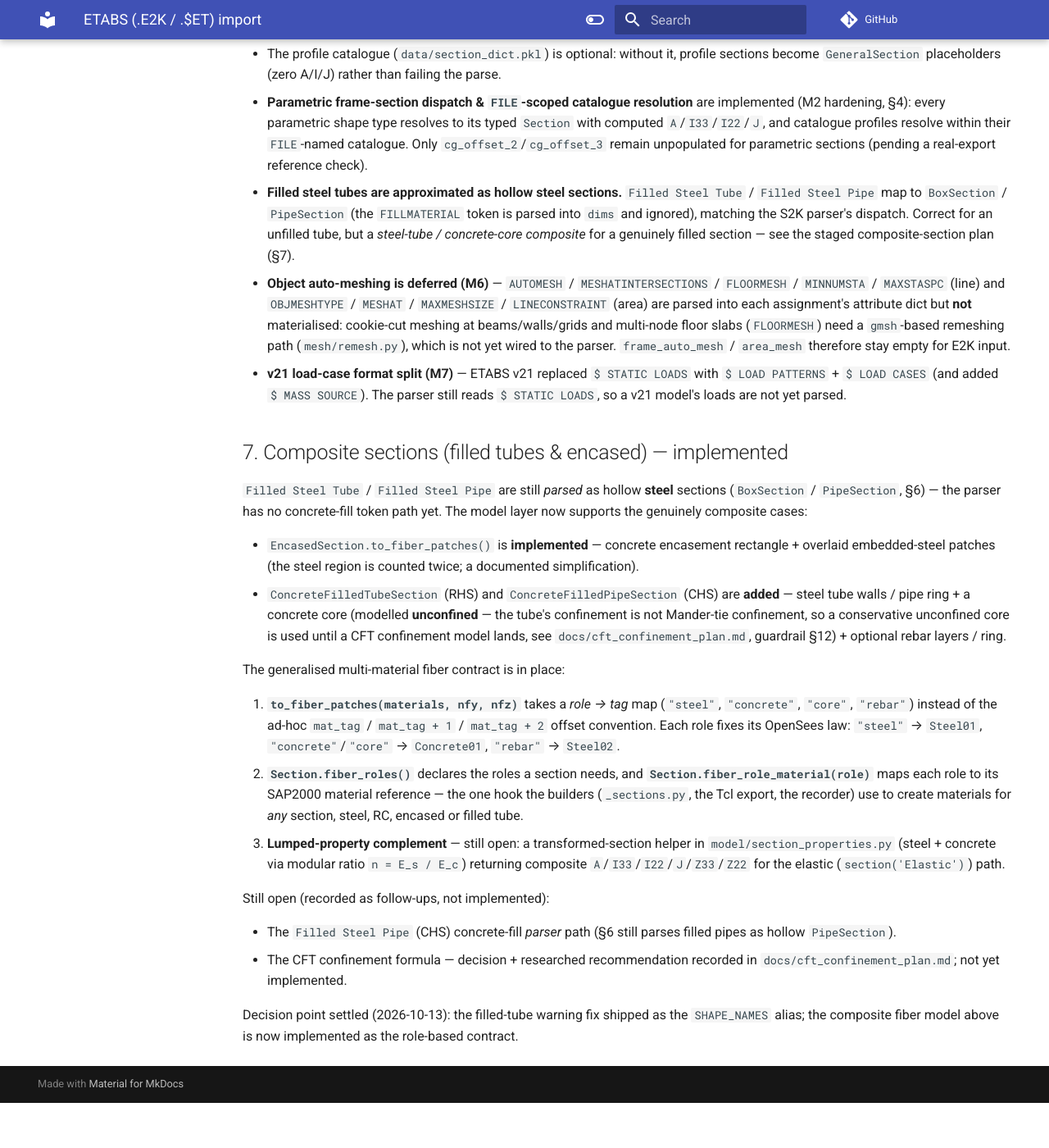
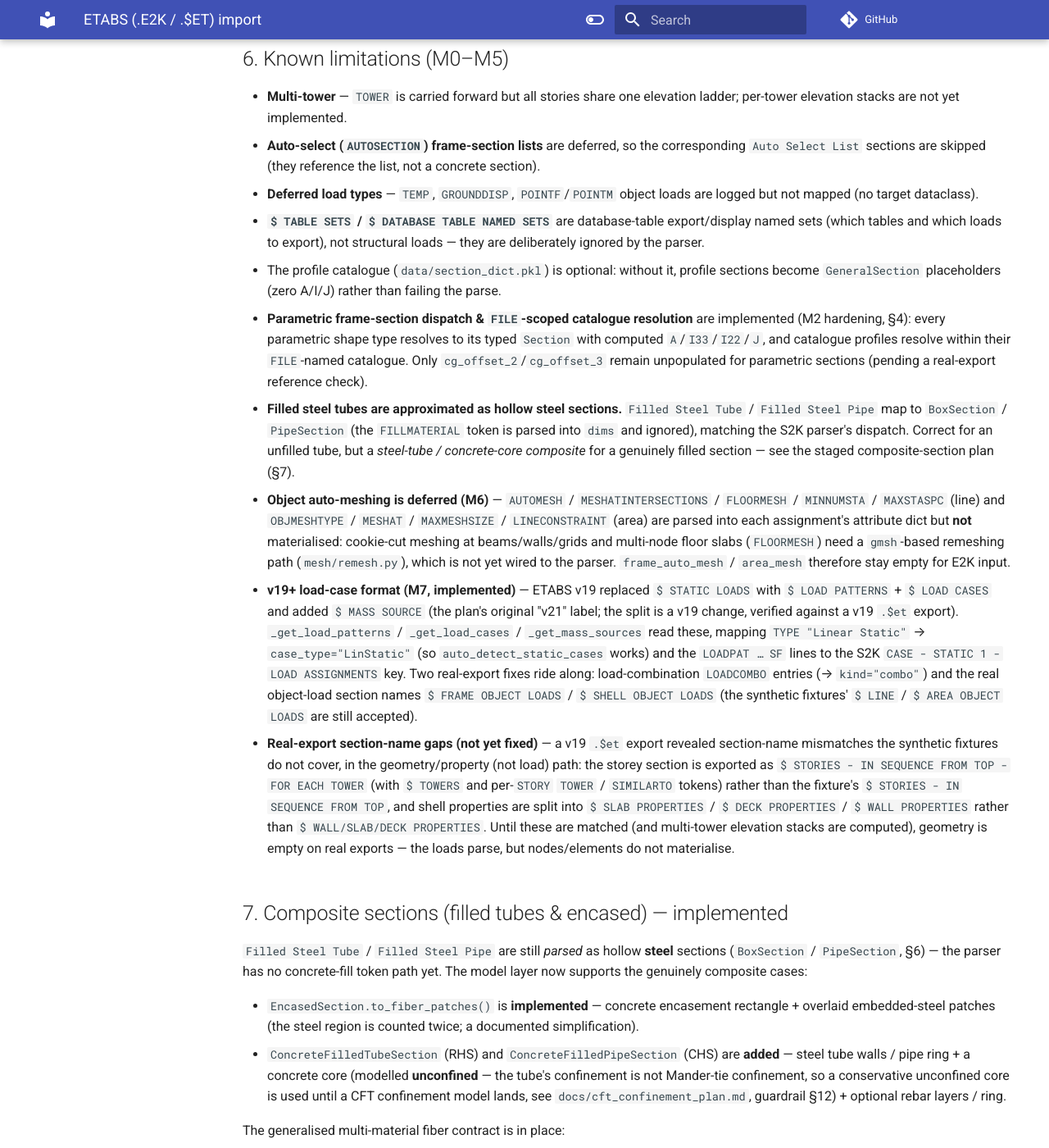
Before and after one commit to boustrephon/fea_toolkit, an MkDocs documentation site: the page built from docs/e2k_import_plan.md, in a window 1280 px wide and 1400 px high, scrolled down 7471 px. Shown: the whole window at 82% size. Built offline with MkDocs 1.6.1 and Material for MkDocs 9.7.7, drawn with Linux system fonts in a browser that asks for light colours; comment, search, counter and statistics services are not loaded; before the commit the page ends 8816 px from its top, so only the background shows below that; some of the changed text lies outside the part shown.

Commit message:
docs: document ETABS e2k import support

```diff
--- a/docs/e2k_import_plan.md
+++ b/docs/e2k_import_plan.md
@@ -1,6 +1,6 @@
 ---
 title: "ETABS (.E2K / .$ET) import"
-description: "Implemented ETABS text-export parser (geometry, sections, materials, restraints, loads, combinations) plus the deferred-geometry model it is built on; M6 auto-meshing and M7 v21 loads remain open."
+description: "Implemented ETABS text-export parser (geometry, sections, materials, restraints, loads, combinations, mass source) plus the deferred-geometry model it is built on; M6 auto-meshing remains open."
 status: "partial"
 tags: [etabs, e2k, io, parser]
 category: [import]
@@ -11,9 +11,10 @@
 > **Status: ⚠️ Partial.** The core parser (milestones M0–M5 plus the M2
 > parametric-shape hardening) is **implemented and wired** through
 > `load_model_data()`, the review CLI, the GUI file dialog and the examples
-> (2026-10-13).  Remaining: **M6** (object auto-meshing via `gmsh`) and
-> **M7** (ETABS v21 `$ LOAD PATTERNS` / `$ LOAD CASES`), plus `AUTOSECTION`
-> auto-select lists and multi-tower elevations — see §6.
+> (2026-10-13).  **M7** (v19+ `$ LOAD PATTERNS` / `$ LOAD CASES` / `$ MASS
+> SOURCE`) landed 2026-10-14 against a real v19 `.$et` export.  Remaining:
+> **M6** (object auto-meshing via `gmsh`), `AUTOSECTION` auto-select lists,
+> multi-tower elevations, and the real-export section-name gaps in §6.
 
 `fea_toolkit` historically parses SAP2000 text exports (`.s2k` / `.$2k`) only.
 This document records the design for adding an ETABS text-export parser and the
@@ -101,7 +102,7 @@
 | **M4** | Diaphragm constraints (`$ DIAPHRAGM NAMES` + `DIAPH` assigns) | ✅ done |
 | **M5** | Wiring (`model_loader`, CLI, GUI dialogs, examples) + fixtures + docs | ✅ done |
 | **M6** | Object auto-meshing via `gmsh` (`FLOORMESH`, cookie-cut, `MAXMESHSIZE`) | ⬜ deferred |
-| **M7** | v21 load-case format split (`$ LOAD PATTERNS` + `$ LOAD CASES`) | ⬜ pending |
+| **M7** | v19+ load-case format split (`$ LOAD PATTERNS` + `$ LOAD CASES` + `$ MASS SOURCE`) | ✅ done |
 | **M2 hardening** | Parametric shape-type dispatch + `FILE`-scoped catalogue resolution | ✅ done |
 
 ### M2 — sections, materials, restraints (implemented)
@@ -259,11 +260,25 @@
 * **Frame loads** (`$ LINE OBJECT LOADS`) → `FrameDistributedLoad`:
   `UNIFF` → `Uniform`; `TRAPF` (`FSTART`/`FEND`/`RDSTART`/`RDEND`) →
   `Linear`/`Trapezoidal` (linear when the span is 0–1).
-* **Area loads** (`$ AREA OBJECT LOADS` `TYPE "UNIFF"`) → `AreaUniformLoad`;
-  `DIR "GRAV"` maps to `direction="Gravity"`.
+* **Area loads** (`$ AREA OBJECT LOADS` / `$ SHELL OBJECT LOADS`): `TYPE "UNIFF"`
+  → `AreaUniformLoad`; `DIR "GRAV"` maps to `direction="Gravity"`.
+  `TYPE "UNIFLOADSET" "name"` references a named shell uniform load set
+  (`$ SHELL UNIFORM LOAD SETS`: `SHELLUNIFORMLOADSET "name" LOADPAT "pattern"
+  VALUE value`) and expands to one gravity-direction `AreaUniformLoad` per
+  `(pattern, value)` pair in the set.  The original definitions and per-area
+  assignments are *also* retained as `SAPModelData.shell_uniform_load_sets`
+  (``{name: ShellUniformLoadSet}``) and
+  `SAPModelData.shell_uniform_load_set_assignments` (``{area_id: set_name}``)
+  for introspection and editability.  Each expanded load carries its set name
+  in `AreaUniformLoad.source_set` (`None` for a direct `UNIFF` pressure), so
+  `SAPModelData.reexpand_uniform_load_sets()` can drop and regenerate exactly
+  the set-derived loads after the definitions are edited.  Both fields are
+  carried onto `MeshModel`, and the GUI Model Tree surfaces them under a
+  **Shell Uniform Load Sets** group (one row per set, expanding to its assigned
+  shell objects).
 * **Deferred load types** — `TEMP`, `GROUNDDISP`, `POINTF`/`POINTM` (mid-span
-  frame point loads) and `UNIFLOADSET` have no target dataclass yet; they are
-  logged at debug level rather than dropped silently.
+  frame point loads) have no target dataclass yet; they are logged at debug
+  level rather than dropped silently.
 
 ### M5 — wiring (implemented)
 
@@ -343,8 +358,11 @@
 * **Auto-select (`AUTOSECTION`) frame-section lists** are deferred, so the
   corresponding `Auto Select List` sections are skipped (they reference the
   list, not a concrete section).
-* **Deferred load types** — `TEMP`, `GROUNDDISP`, `POINTF`/`POINTM` and
-  `UNIFLOADSET` object loads are logged but not mapped (no target dataclass).
+* **Deferred load types** — `TEMP`, `GROUNDDISP`, `POINTF`/`POINTM` object loads
+  are logged but not mapped (no target dataclass).
+* **`$ TABLE SETS` / `$ DATABASE TABLE NAMED SETS`** are database-table
+  export/display named sets (which tables and which loads to export), not
+  structural loads — they are deliberately ignored by the parser.
 * The profile catalogue (`data/section_dict.pkl`) is optional: without it,
   profile sections become `GeneralSection` placeholders (zero A/I/J) rather
   than failing the parse.
@@ -367,10 +385,29 @@
   beams/walls/grids and multi-node floor slabs (`FLOORMESH`) need a
   `gmsh`-based remeshing path (`mesh/remesh.py`), which is not yet wired to the
   parser.  `frame_auto_mesh` / `area_mesh` therefore stay empty for E2K input.
-* **v21 load-case format split (M7)** — ETABS v21 replaced `$ STATIC LOADS`
-  with `$ LOAD PATTERNS` + `$ LOAD CASES` (and added `$ MASS SOURCE`).  The
-  parser still reads `$ STATIC LOADS`, so a v21 model's loads are not yet
-  parsed.
+* **v19+ load-case format (M7, implemented)** — ETABS v19 replaced
+  `$ STATIC LOADS` with `$ LOAD PATTERNS` + `$ LOAD CASES` and added
+  `$ MASS SOURCE` (the plan's original "v21" label; the split is a v19 change,
+  verified against a v19 `.$et` export).  `_get_load_patterns` /
+  `_get_load_cases` / `_get_mass_sources` read these, mapping ``TYPE
+  "Linear Static"`` → ``case_type="LinStatic"`` (so
+  ``auto_detect_static_cases`` works) and the ``LOADPAT … SF`` lines to the
+  S2K ``CASE - STATIC 1 - LOAD ASSIGNMENTS`` key.  Two real-export fixes ride
+  along: load-combination ``LOADCOMBO`` entries (→ ``kind="combo"``) and the
+  real object-load section names ``$ FRAME OBJECT LOADS`` / ``$ SHELL OBJECT
+  LOADS`` (the synthetic fixtures' ``$ LINE`` / ``$ AREA OBJECT LOADS`` are
+  still accepted).
+
+* **Real-export section-name gaps (not yet fixed)** — a v19 `.$et` export
+  revealed section-name mismatches the synthetic fixtures do not cover, in the
+  geometry/property (not load) path: the storey section is exported as
+  ``$ STORIES - IN SEQUENCE FROM TOP - FOR EACH TOWER`` (with ``$ TOWERS`` and
+  per-``STORY`` ``TOWER`` / ``SIMILARTO`` tokens) rather than the fixture's
+  ``$ STORIES - IN SEQUENCE FROM TOP``, and shell properties are split into
+  ``$ SLAB PROPERTIES`` / ``$ DECK PROPERTIES`` / ``$ WALL PROPERTIES`` rather
+  than ``$ WALL/SLAB/DECK PROPERTIES``.  Until these are matched (and
+  multi-tower elevation stacks are computed), geometry is empty on real
+  exports — the loads parse, but nodes/elements do not materialise.
 
 ## 7. Composite sections (filled tubes & encased) — implemented
 
```
Also changed, not shown: README.md (+7 -6 lines), docs/rhino_export.md (+12 -24 lines).
